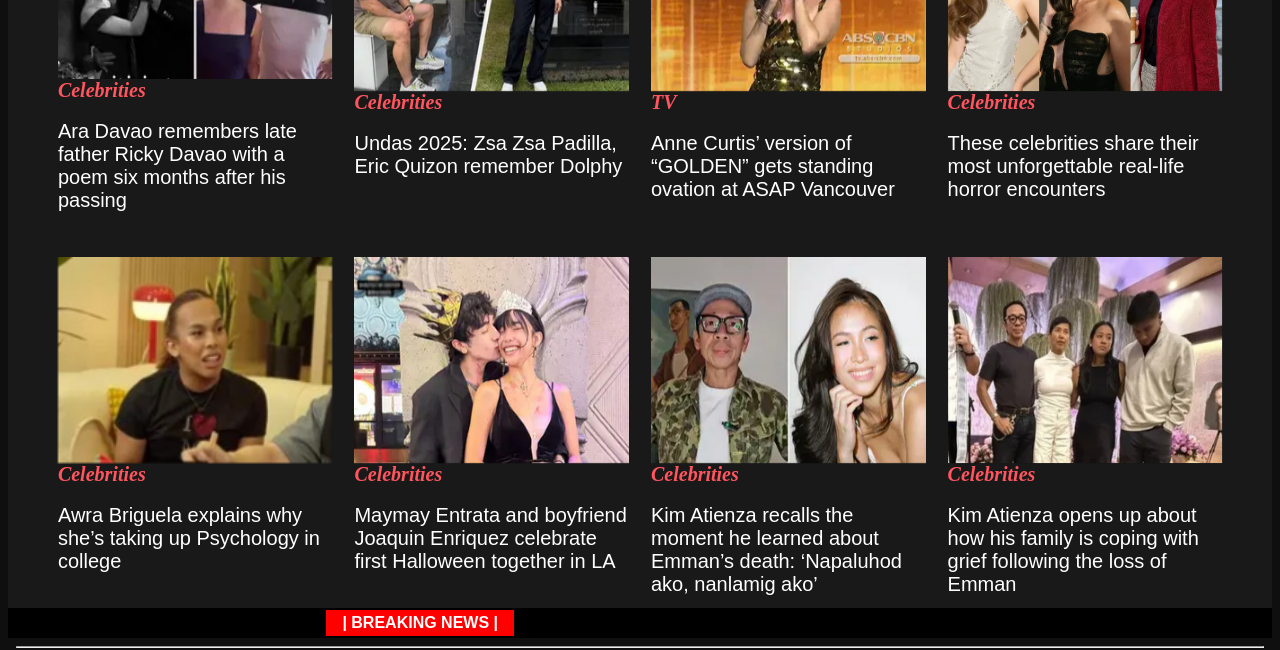
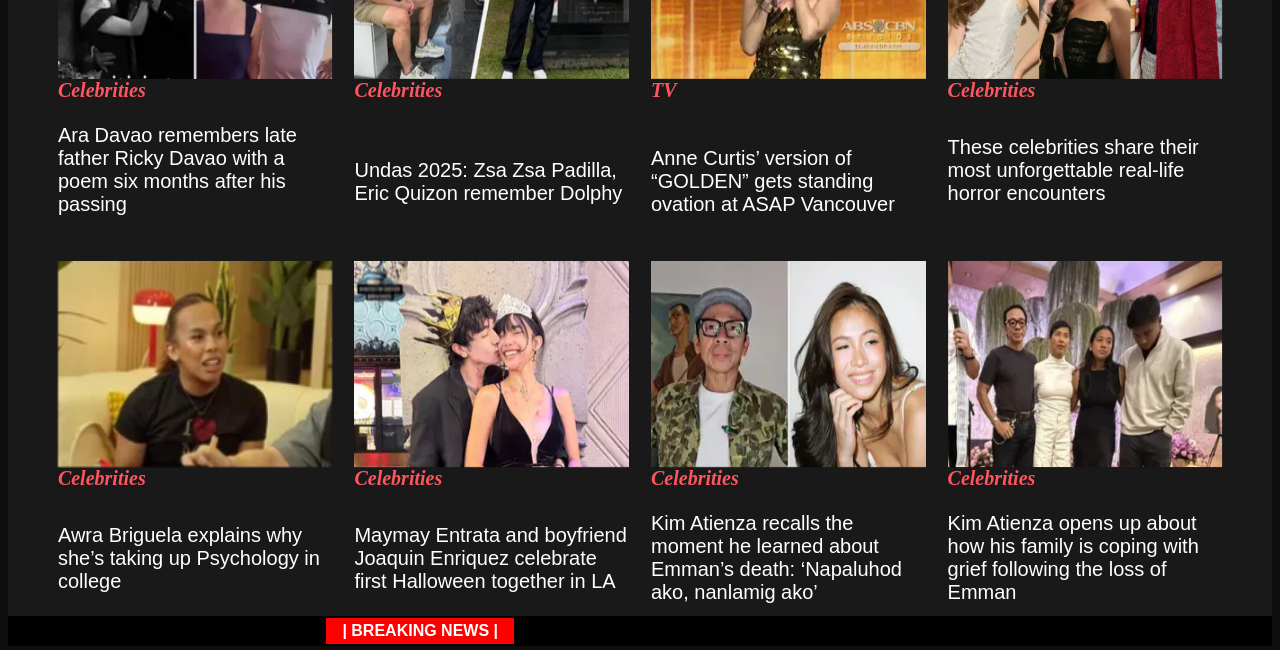
Before and after one commit to lowlandpaladin-commits/News-Website-Introduction-to-Computing, a plain HTML site: page entertainment.html in a window 1280 px wide. Shown: the part 950-1600 px from the top of the page. Drawn offline with Linux system fonts and the light colour scheme; grey boxes are pictures that could not be loaded.

Commit message:
Update entertainment.html

```diff
--- a/entertainment.html
+++ b/entertainment.html
@@ -234,16 +234,6 @@
                         <font class="subheading1">
                     Celebrities
                     </font>
-                    <br>
-                    <br>
-                        <a class="link" href="ara.html">
-                            <font class="titles">
-                        Ara Davao remembers late father Ricky Davao with a poem six months after his passing
-                        <br>
-                        <br>
-                        </font>
-                    </a>
-
                     </td>
                 <td width=25%>
                     <a href="zsazsa.html">
@@ -252,16 +242,6 @@
                         <font class="subheading1">
                     Celebrities
                     </font>
-                    <br>
-                    <br>
-                        <a class="link" href="zsazsa.html">
-                            <font class="titles">
-                        Undas 2025: Zsa Zsa Padilla, Eric Quizon remember Dolphy
-                        <br>
-                        <br>
-                        <br>
-                        </font>
-                    </a>
                     </td>
                 <td width=25%>
                     <a href="annecurtis.html">
@@ -270,15 +250,6 @@
                         <font class="subheading1">
                     TV
                     </font>
-                    <br>
-                    <br>
-                        <a class="link" href="annecurtis.html">
-                            <font class="titles">
-                        Anne Curtis’ version of “GOLDEN” gets standing ovation at ASAP Vancouver
-                        <br>
-                        <br>
-                        </font>
-                    </a>
                      </td>
                 <td width=25%>
                     <a href="celebrities.html">
@@ -287,8 +258,33 @@
                         <font class="subheading1">
                     Celebrities
                     </font>
+                    </td>
+                    </tr>
+                    <tr>
+                        <td class="top">
+                        <a class="link" href="ara.html">
+                            <font class="titles">
+                        Ara Davao remembers late father Ricky Davao with a poem six months after his passing
                         <br>
                         <br>
+                        </font>
+                    </a>
+                    </td>
+                    <td class="top">
+                        <a class="link" href="zsazsa.html">
+                            <font class="titles">
+                        Undas 2025: Zsa Zsa Padilla, Eric Quizon remember Dolphy
+                        </font>
+                    </a>
+                    </td>
+                    <td class="top">
+                        <a class="link" href="annecurtis.html">
+                            <font class="titles">
+                        Anne Curtis’ version of “GOLDEN” gets standing ovation at ASAP Vancouver
+                        </font>
+                    </a>
+                    </td>
+                    <td class="top">
                         <a class="link" href="celebrities.html">
                             <font class="titles">
                         These celebrities share their most unforgettable real-life horror encounters
@@ -299,6 +295,8 @@
                 </td>
                 </tr>
                 <tr>
+
+
                 <td width=25%>
                     <a href="awra.html">
                         <img width=100% class="img" src="awra.png" alt=Highlight-News>
@@ -306,16 +304,6 @@
                         <font class="subheading1">
                     Celebrities
                     </font>
-                    <br>
-                    <br>
-                        <a class="link" href="awra.html">
-                            <font class="titles">
-                        Awra Briguela explains why she’s taking up Psychology in college
-                        <br>
-                        <br>
-                        </font>
-                    </a>
-
                     </td>
                 <td width=25%>
                     <a href="maymay.html">
@@ -324,15 +312,6 @@
                         <font class="subheading1">
                     Celebrities
                     </font>
-                    <br>
-                    <br>
-                        <a class="link" href="maymay.html">
-                            <font class="titles">
-                        Maymay Entrata and boyfriend Joaquin Enriquez celebrate first Halloween together in LA
-                        <br>
-                        <br>
-                        </font>
-                    </a>
                     </td>
                 <td width=25%>
                     <a href="kim2.html">
@@ -341,13 +320,6 @@
                         <font class="subheading1">
                     Celebrities
                     </font>
-                    <br>
-                    <br>
-                        <a class="link" href="kim2.html">
-                            <font class="titles">
-                        Kim Atienza recalls the moment he learned about Emman’s death: ‘Napaluhod ako, nanlamig ako’
-                        </font>
-                    </a>
                     </td>
                 <td width=25%>
                     <a href="kim3.html">
@@ -356,8 +328,31 @@
                         <font class="subheading1">
                     Celebrities
                     </font>
-                    <br>
-                    <br>
+                   </td>
+                   </tr>
+                   <tr>
+                       <td class="top">
+                        <a class="link" href="awra.html">
+                            <font class="titles">
+                        Awra Briguela explains why she’s taking up Psychology in college
+                        </font>
+                    </a>
+                      </td>
+                      <td class="top">
+                        <a class="link" href="maymay.html">
+                            <font class="titles">
+                        Maymay Entrata and boyfriend Joaquin Enriquez celebrate first Halloween together in LA
+                        </font>
+                    </a>
+                    </td>
+                      <td class="top">
+                        <a class="link" href="kim2.html">
+                            <font class="titles">
+                        Kim Atienza recalls the moment he learned about Emman’s death: ‘Napaluhod ako, nanlamig ako’
+                        </font>
+                    </a>
+                    </td>
+                      <td class="top">
                         <a class="link" href="kim3.html">
                             <font class="titles">
                         Kim Atienza opens up about how his family is coping with grief following the loss of Emman
```
Lines whose indentation alone changed are shown as unchanged.
